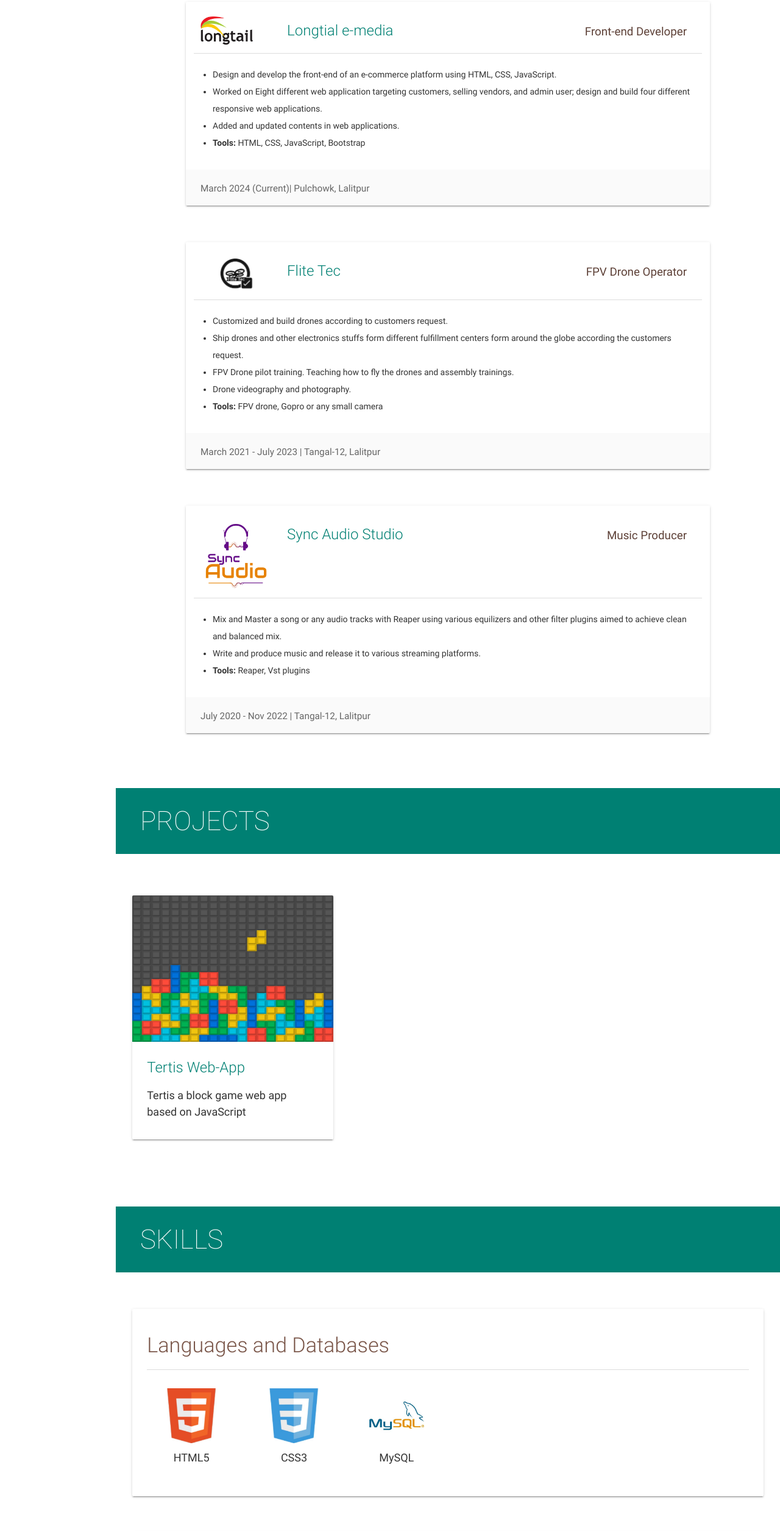
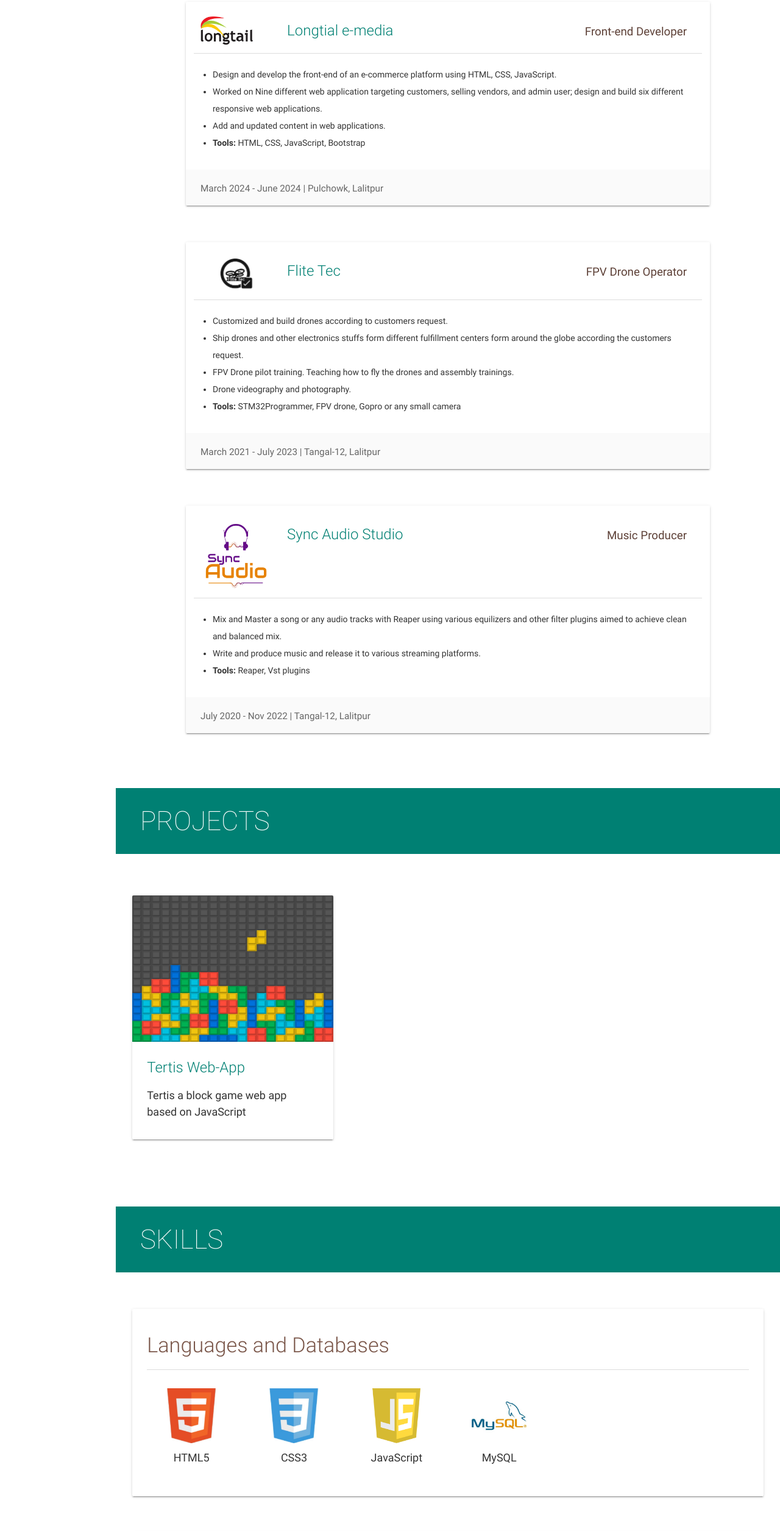
Before and after one commit to rujal404/portfolio-website, a plain HTML site: page index.html in a window 1280 px wide. Shown: the part 1617-4127 px from the top of the page at 61% size. Drawn offline with nearby package versions, Linux system fonts and the light colour scheme; some icons are missing.

Commit message:
Update index.html

```diff
--- a/index.html
+++ b/index.html
@@ -306,16 +306,16 @@ such as login/sign up, view a product, add a product to cart, checkout the order
             <!--<li>Added a bulk upload feature which reduced the manual work of adding products into a database.</li>-->
             <!--<li>Improved the response time by 20% by refactoring the codebase and changing database design and queries.</li>-->
             <li>
-              Worked on Eight different web application targeting customers, selling vendors, and admin user; design and build four different responsive web applications.
+              Worked on Nine different web application targeting customers, selling vendors, and admin user; design and build six different responsive web applications.
             </li>
-            <li>Added and updated contents in web applications.</li>
+            <li>Add and updated content in web applications.</li>
             <li>
               <b>Tools:</b> HTML, CSS, JavaScript, Bootstrap
             </li>
           </ul>
         </div>
         <div class="card-action">
-          <span>March 2024 (Current)| Pulchowk, Lalitpur</span>
+          <span>March 2024 - June 2024 | Pulchowk, Lalitpur</span>
         </div>
       </div>
 
@@ -348,7 +348,7 @@ such as login/sign up, view a product, add a product to cart, checkout the order
             </li>
             <li>Drone videography and photography.</li>
             <li>
-              <b>Tools:</b> FPV drone, Gopro or any small camera
+              <b>Tools:</b> STM32Programmer, FPV drone, Gopro or any small camera
             </li>
           </ul>
         </div>
@@ -534,6 +534,9 @@ such as login/sign up, view a product, add a product to cart, checkout the order
                   <img alt="" src="img/css3-300x300.jpg" class="responsive-img" />CSS3
                 </div>
                 <div class="col s4 m2">
+                  <img alt="" src="img/javascript.png" class="responsive-img" />JavaScript
+                </div>
+                <div class="col s4 m2">
                   <img alt="" src="img/mysql-logo-1-300x300.jpg" class="responsive-img" />MySQL
                 </div>
 
@@ -542,7 +545,7 @@ such as login/sign up, view a product, add a product to cart, checkout the order
           </div>
 
           <!--Libraries-->
-          <!--<div class="card">
+          <div class="card">
             <div class="card-content">
               <h4 class="brown-text light">Libraries</h4>
               <div class="row text-center">
@@ -551,21 +554,16 @@ such as login/sign up, view a product, add a product to cart, checkout the order
                 </div>
               </div>
             </div>
-          </div>-->
+          </div>
 
           <!-- Frameworks -->
         <div class="card">
             <div class="card-content">
               <h4 class="brown-text light">Frameworks</h4>
               <div class="row text-center">
-
-
                 <div class="col s4 m2">
                   <img alt="" src="img/bootstrap.png" class="responsive-img" />Bootstrap
                 </div>
-
-
-
               </div>
             </div>
           </div>
@@ -575,8 +573,6 @@ such as login/sign up, view a product, add a product to cart, checkout the order
             <div class="card-content">
               <h4 class="brown-text light">Other</h4>
               <div class="row text-center">
-
-
                 <div class="col s4 m2">
                   <img alt="" src="img/git.png" class="responsive-img" />Git
                 </div>
```
